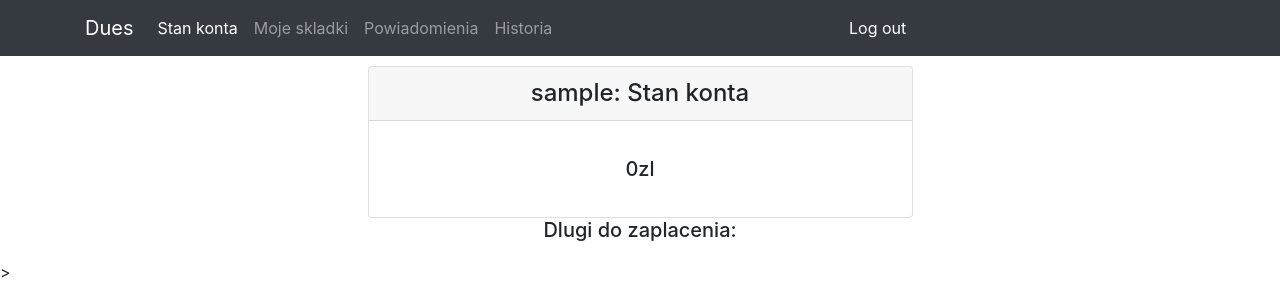
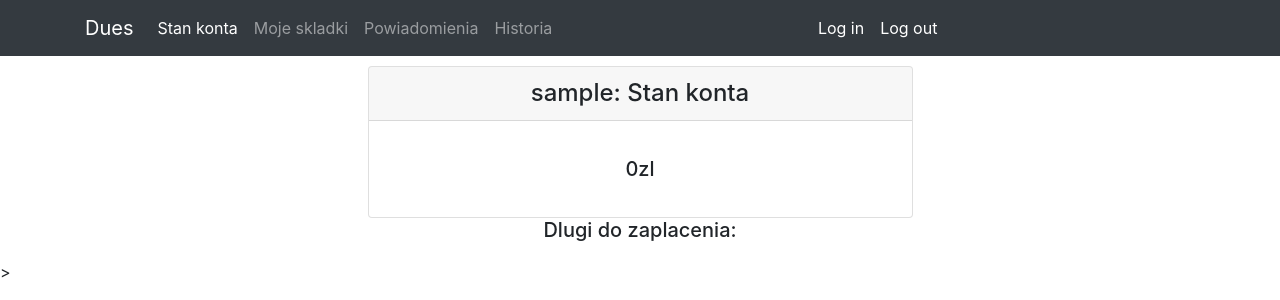
Before and after one commit to dpietruchowski/Dues, a Django app: page /account in a window 1280 px wide. Shown: the top 300 px of the page. Run offline with Django 3.2, Linux system fonts and the light colour scheme; a user stored in the database is signed in; tables that the repository leaves empty hold one stand-in row (values such as "Sample post"); some libraries are stand-ins or nearby versions.

Commit message:
Add log in button, fix log out button active

```diff
--- a/home/templates/template.html
+++ b/home/templates/template.html
@@ -40,7 +40,14 @@
           </ul>
           <ul class="navbar-nav mr-auto">
             <li class="nav-item">
+              <a class="nav-link active" href="/login">Log in</a>
+            </li>
+            <li class="nav-item">
+              {% if user.is_authenticated %}
               <a class="nav-link active" href="/logout">Log out</a>
+              {% else %}
+              <a class="nav-link" href="/logout">Log out</a>
+              {% endif %}
             </li>
           </ul>
         </div>
```
